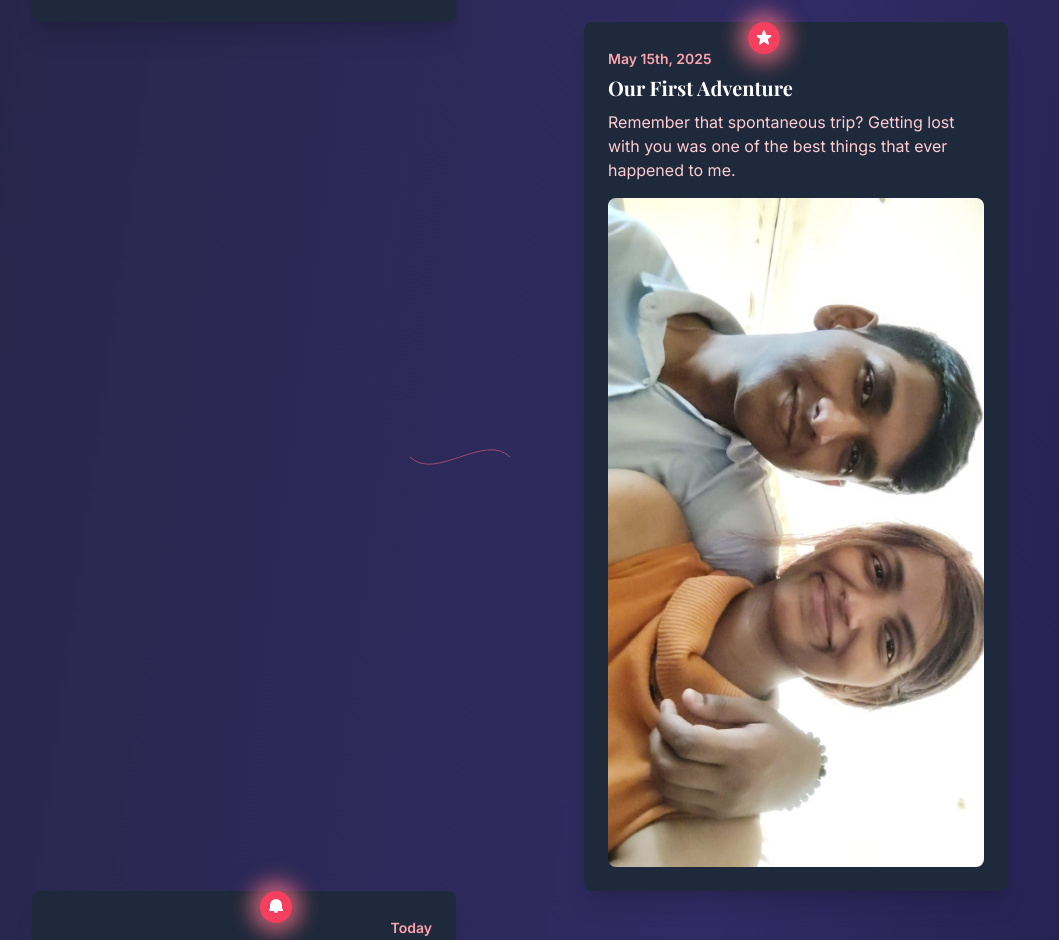
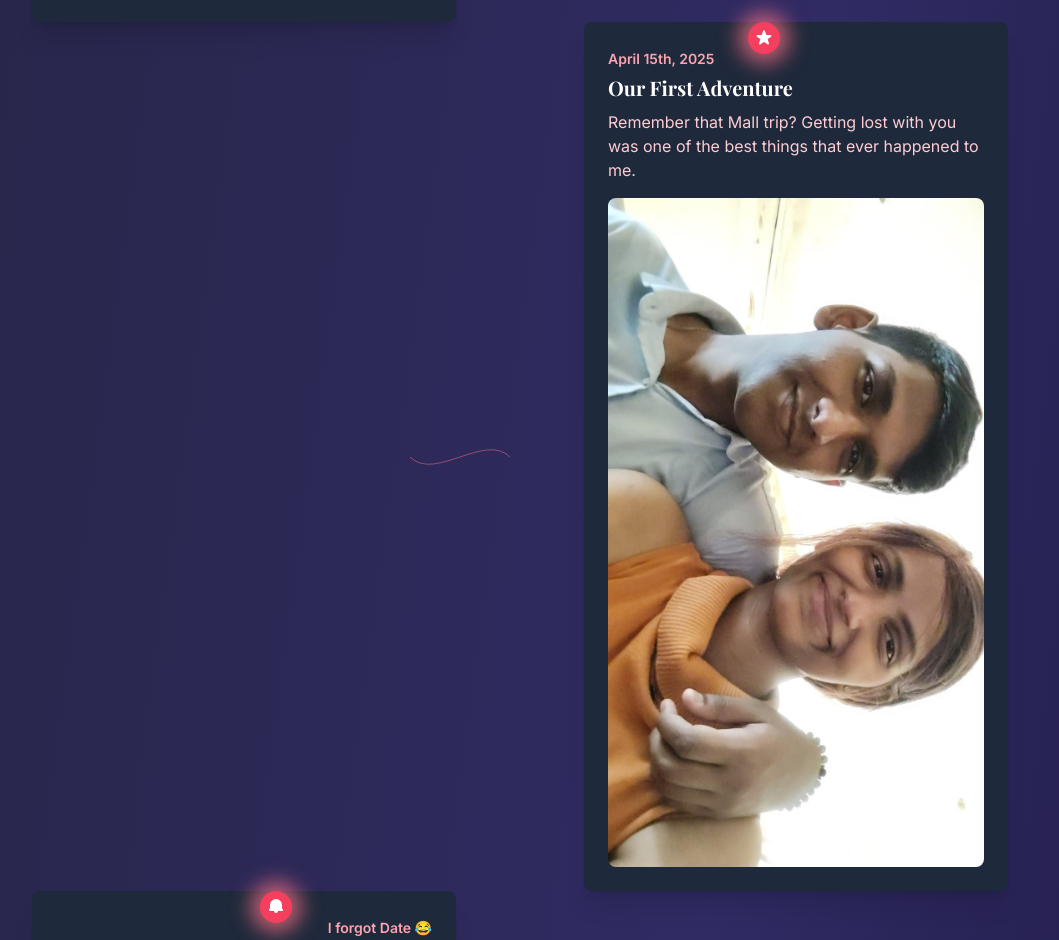
Before and after one commit to VINIT0207/Creativity, a plain HTML site: page index.html in a window 1280 px wide. Shown: the part 2394-3334 px from the top of the page, without its empty margins (120-1179 px from the left). Drawn offline with nearby package versions, Linux system fonts and the light colour scheme.

Commit message:
Modified Date

```diff
--- a/index.html
+++ b/index.html
@@ -323,11 +323,11 @@
                     </div>
                     <div class="timeline-content mt-4 md:mt-0 p-6 bg-slate-800 rounded-lg shadow-xl">
                         <!-- TODO: Update the date -->
-                        <time class="text-sm font-semibold text-rose-300">May 15th, 2025</time>
+                        <time class="text-sm font-semibold text-rose-300">April 15th, 2025</time>
                         <!-- TODO: Update the title -->
                         <h3 class="text-xl font-bold text-white mt-1">Our First Adventure</h3>
                         <!-- TODO: Update the description -->
-                        <p class="text-rose-200 mt-2">Remember that spontaneous trip? Getting lost with you was one of the best things that ever happened to me.</p>
+                        <p class="text-rose-200 mt-2">Remember that Mall trip? Getting lost with you was one of the best things that ever happened to me.</p>
                         <img src="3.jpg" alt="Our first adventure" class="mt-4 rounded-lg w-full">
                     </div>
                 </div>
@@ -342,7 +342,7 @@
                     </div>
                     <div class="timeline-content mt-4 md:mt-0 p-6 bg-slate-800 rounded-lg shadow-xl">
                         <!-- TODO: Update the date -->
-                        <time class="text-sm font-semibold text-rose-300">Today</time>
+                        <time class="text-sm font-semibold text-rose-300">I forgot Date 😂</time>
                         <!-- TODO: Update the title -->
                         <h3 class="text-xl font-bold text-white mt-1">And So Many More to Come</h3>
                         <!-- TODO: Update the description -->
```
